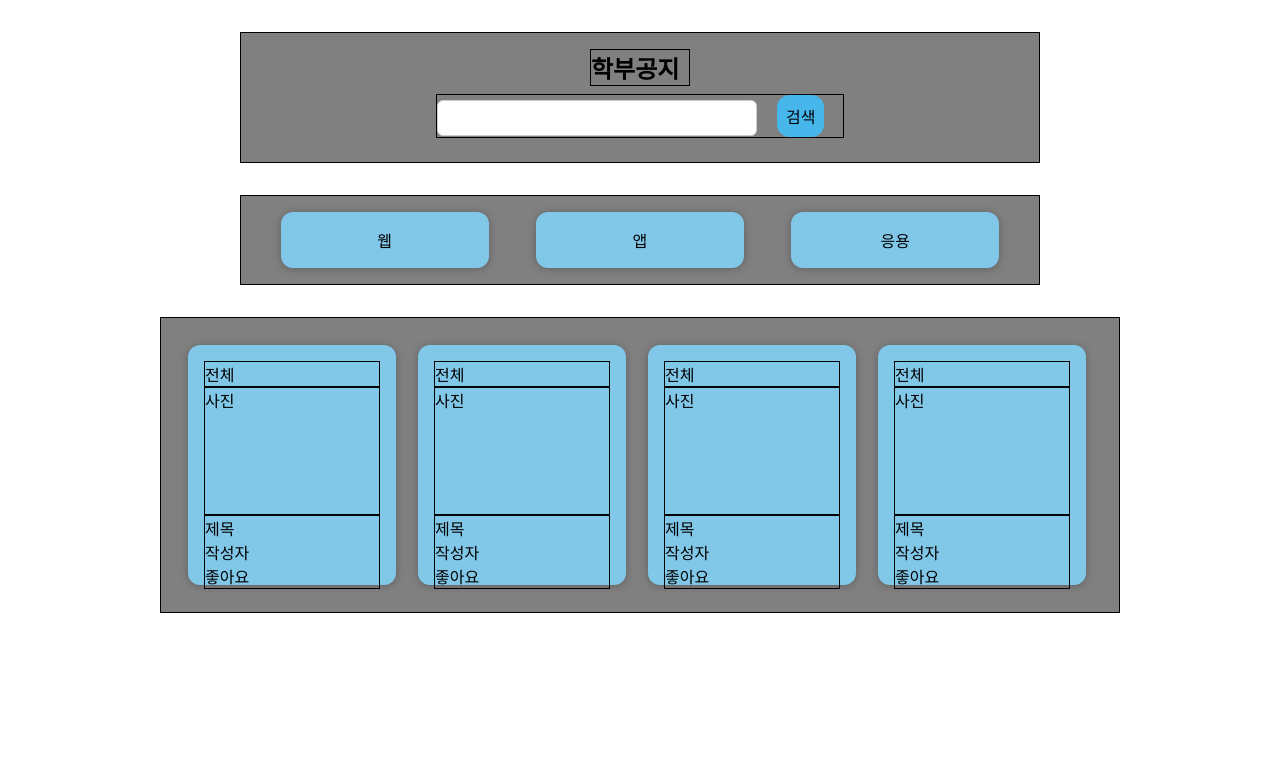
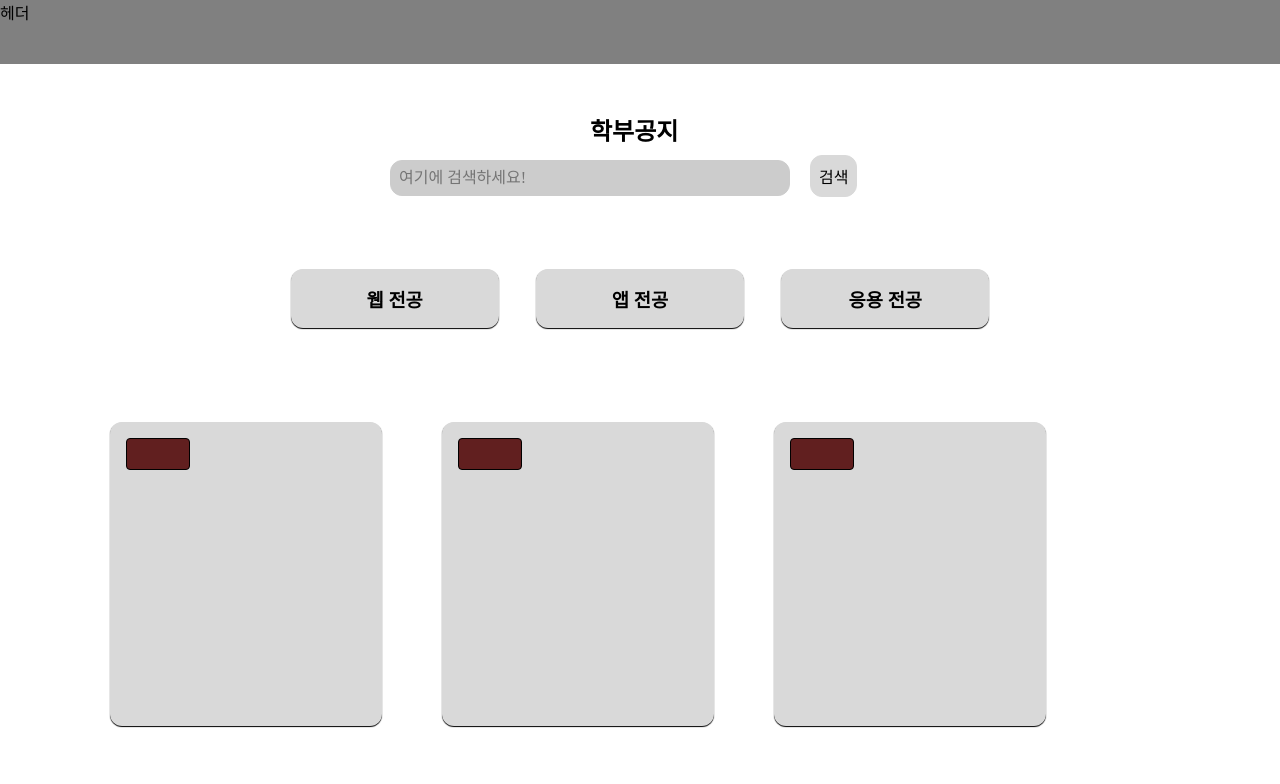
Before and after one commit to HarenKei/DCC_FE, a Next.js app: page /NoticePost/NoticePost in a window 1280 px wide. Shown: the top 784 px of the page. Built offline with nearby package versions, Linux system fonts and the light colour scheme.

Commit message:
Update&Apply_Issues
NoticePost 페이지를 프로토타입에 따라 구성하였습니다.

```diff
--- a/pages/NoticePost/NoticeBodyContainer.tsx
+++ b/pages/NoticePost/NoticeBodyContainer.tsx
@@ -10,16 +10,17 @@ const NoticeBodyContainer = () => {
         <NoticeCard/>
         <NoticeCard/>
         <NoticeCard/>
+        <NoticeCard/>
       </MainBodyContainer>
     </div>
   );
 };
 const MainBodyContainer = styled.div`
-  border: solid 1px black;
+  /* border: solid 1px black; */
   padding: 1rem;
-  background-color: grey;
+  /* background-color: grey; */
   margin: 2rem auto;
-  width: 60rem;
+  width: 90vw;
   height: auto;
   display: flex;
   flex-flow:row wrap;
--- a/pages/NoticePost/NoticeMajor.tsx
+++ b/pages/NoticePost/NoticeMajor.tsx
@@ -5,30 +5,31 @@ const NoticeMajor = () => {
   return (
     <div>
       <ContentMajor>
-        <MajorContent>웹</MajorContent>
-        <MajorContent>앱</MajorContent>
-        <MajorContent>응용</MajorContent>
+        <MajorContent><h3>웹 전공</h3></MajorContent>
+        <MajorContent><h3>앱 전공</h3></MajorContent>
+        <MajorContent><h3>응용 전공</h3></MajorContent>
       </ContentMajor>
     </div>
   );
 };
 const MajorContent = styled.div`
-  background-color: #81c7e8;
+  background-color: #D9D9D9;
   padding: 1rem;
   width: 13rem;
   max-width: 95%;
   border-radius: 12px;
   text-align: center;
-  box-shadow: 0 1px 8px rgba(0, 0, 0, 0.25);
+  box-shadow:  0px 1px 1px black;
 `;
 const ContentMajor = styled.div`
   justify-content: space-around;
   display: flex;
-  border: solid 1px black;
   padding: 1rem;
-  background-color: grey;
   margin: 2rem auto;
-  width: 50rem;
+  width: 60vw;
   max-width: 95%;
+  & > div:hover {
+    background-color: #ADABAB;
+  }
 `;
 export default NoticeMajor;
--- a/pages/NoticePost/NoticePost.tsx
+++ b/pages/NoticePost/NoticePost.tsx
@@ -2,17 +2,19 @@ import React from "react";
 import styled from "styled-components";
 import NoticeBodyContainer from "./NoticeBodyContainer";
 import NoticeMajor from "./NoticeMajor";
+import Header from "@/src/Common/Header";
 
 const NoticePost = () => {
   return (
     <div>
+      <Header/>
       <NoticeHeadContainer>
         <Noticetitle>
           <h2>학부공지</h2>
         </Noticetitle>
         <NoticeSearchBar>
           <label></label>
-          <input type="text" />
+          <input type="text" placeholder="여기에 검색하세요!"/>
           <button type="submit">검색</button>
         </NoticeSearchBar>
       </NoticeHeadContainer>
@@ -24,43 +26,50 @@ const NoticePost = () => {
 };
 
 const NoticeHeadContainer = styled.div`
-  border: solid 1px black;
+  /* border: solid 1px black; */
   padding: 1rem;
-  background-color: grey;
+  /* background-color: grey; */
   margin: 2rem auto;
-  width: 50rem;
+  width: 90vw;
   max-width: 95%;
 
 `;
 
 const Noticetitle = styled.div`
   width: 100px;
-  border: solid 1px black;
+  /* border: solid 1px black; */
   margin: auto;
 `;
 
 const NoticeSearchBar = styled.div`
-  width: 408px;
-  border: solid 1px black;
+  width: 500px;
+  /* border: solid 1px black; */
   margin: 0.5rem auto;
   & > button {
     margin : 0 0 0 20px;
     font: inherit;
     cursor: pointer;
     padding: 0.5rem;
-    border: 1px solid #46B6EB;
-    background-color: #46B6EB;
+    border: 1px solid #D9D9D9;
+    background-color: #D9D9D9;
     color: black;
     border-radius: 12px;
     margin-right: 1rem;
   }
+  & > button:hover {
+    background-color: #ADABAB;
+  }
   & > input {
     font: inherit;
     padding: 0.5rem;
-    border-radius: 6px;
+    border-radius: 12px;
     border: 1px solid #ccc;
-    width: 20rem;
+    width: 25rem;
     max-width: 100%;
+    background-color: #ccc;
+  }
+  & > input:focus::placeholder{
+    color: transparent;
   }
 `;
 
--- a/src/Common/NoticeCard.tsx
+++ b/src/Common/NoticeCard.tsx
@@ -4,40 +4,45 @@ import styled from "styled-components";
 const NoticeCard = () => {
   return (
     <div>
-      {/* <BodyContainer> */}
         <BodyContents>
-          <Title>전체</Title>
-          <Img>사진</Img>
-          <Content>제목<br/>작성자<br/>좋아요</Content>
+          <Title></Title>
+          <Img></Img>
+          <Content> <span></span></Content>
         </BodyContents>
-      {/* </BodyContainer> */}
     </div>
   );
 };
-// const BodyContainer = styled.div`
-//   margin-top: 0.7rem;
-//   width: 75rem;
-//   border: solid 1px black;
-//   display: inline-block;
-// `;
 const BodyContents = styled.div`
   float: left;
-  background-color: #81c7e8;
+  background-color: #D9D9D9;
   padding: 1rem;
-  margin:11px;
-  width: 13rem;
-  height: 15rem;
+  margin:30px;
+  width: 17rem;
+  height: 19rem;
   border-radius: 12px;
-  box-shadow: 0 1px 8px rgba(0, 0, 0, 0.25);
+  box-shadow: 0px 1px 1px black;
 `;
 const Title = styled.div`
+  background-color: #611F1F;
   border: solid 1px black;
+  border-radius: 4px;
+  width: 4rem;
+  height: 2rem;
+  line-height: 2rem;
+  text-align: center;
 `;
 const Img = styled.div`
-  border: solid 1px black;
+  /* border: solid 1px black; */
   height: 8rem;
 `;
 const Content = styled.div`
-  border: solid 1px black;
+  /* border: solid 1px black; */
+  height: 8rem;
+  display: flex;
+  flex-direction: column;
+  align-items: flex-start;
+  /* & > span {
+    border: solid 1px black;
+  } */
 `;
 export default NoticeCard;
```
